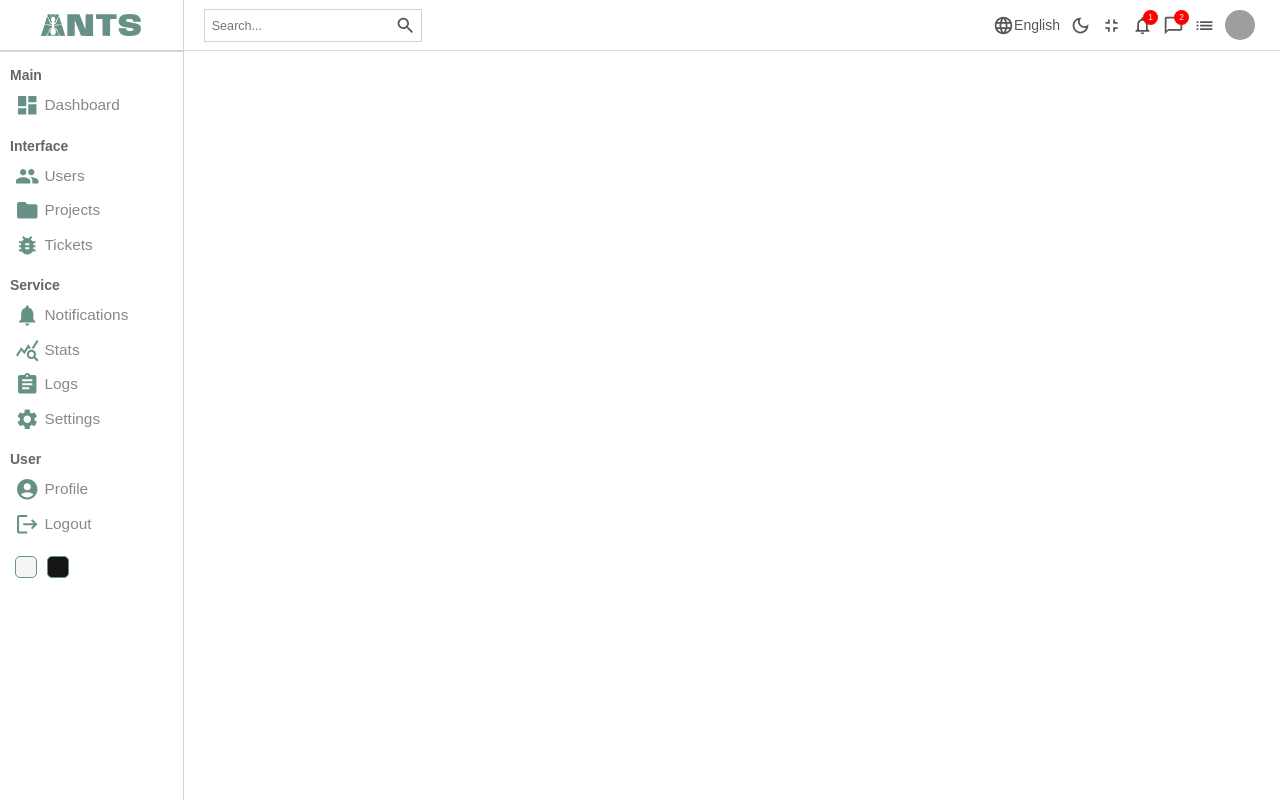
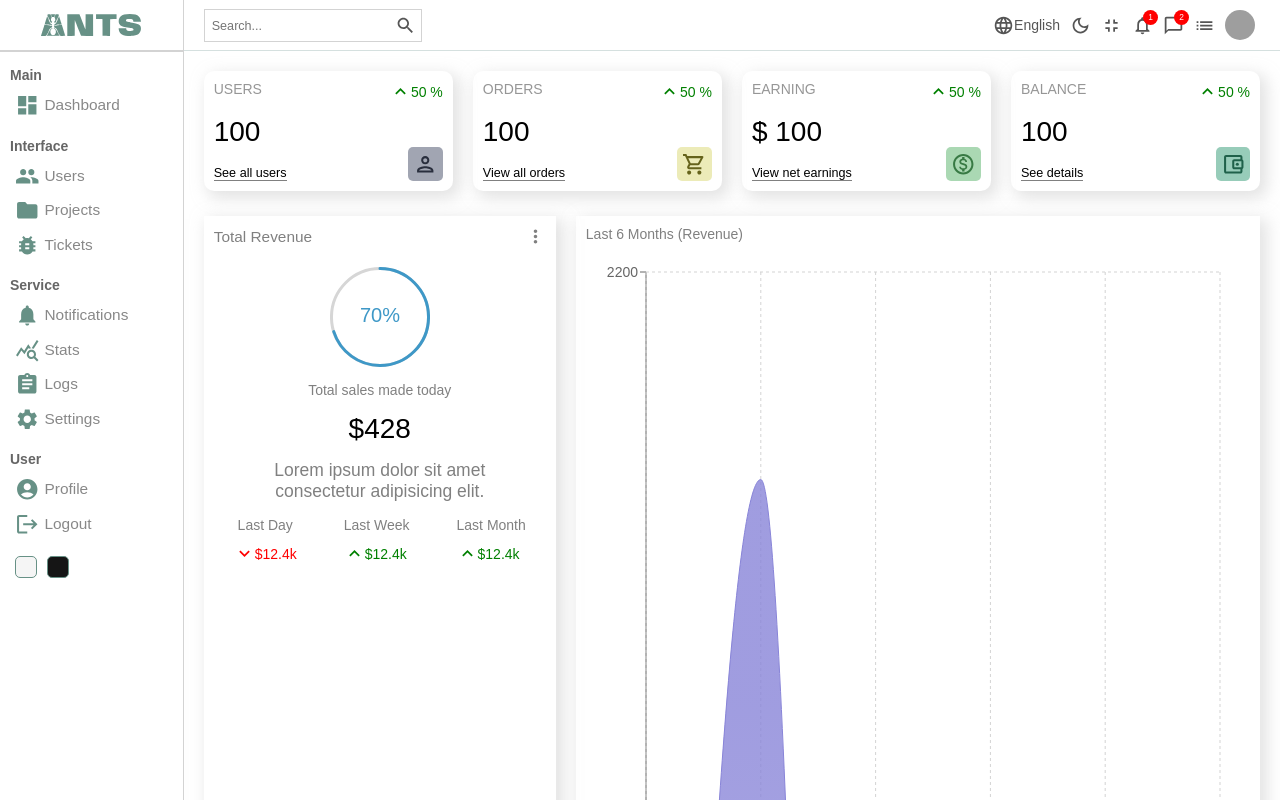
Before and after one commit to ajddev/ants, a React (Create React App) app: page / in a window 1280 px wide. Shown: the top 800 px of the page. Built offline with nearby package versions, Linux system fonts and the light colour scheme; grey boxes are pictures that could not be loaded; a web font is replaced by a local one.

Commit message:
added widgets and charts

```diff
--- a/package.json
+++ b/package.json
@@ -11,9 +11,11 @@
     "@testing-library/react": "^13.1.1",
     "@testing-library/user-event": "^13.5.0",
     "react": "^18.0.0",
+    "react-circular-progressbar": "^2.0.4",
     "react-dom": "^18.0.0",
     "react-router-dom": "^6.3.0",
     "react-scripts": "5.0.1",
+    "recharts": "^2.1.9",
     "sass": "^1.50.1",
     "web-vitals": "^2.1.4"
   },
--- /dev/null
+++ b/src/components/chart/Chart.jsx
@@ -0,0 +1,55 @@
+import "./index.scss";
+import {
+  AreaChart,
+  Area,
+  XAxis,
+  YAxis,
+  CartesianGrid,
+  Tooltip,
+  ResponsiveContainer,
+} from "recharts";
+
+const data = [
+  { name: "January", Total: 1200 },
+  { name: "February", Total: 2100 },
+  { name: "March", Total: 800 },
+  { name: "April", Total: 1600 },
+  { name: "May", Total: 900 },
+  { name: "June", Total: 1700 },
+];
+
+const Chart = () => {
+  return (
+    <div className="chart">
+      <div className="title">Last 6 Months (Revenue)</div>
+      <ResponsiveContainer width="100%" height="100%">
+        <AreaChart
+          width={730}
+          height={250}
+          data={data}
+          margin={{ top: 10, right: 30, left: 0, bottom: 0 }}
+        >
+          <defs>
+            <linearGradient id="total" x1="0" y1="0" x2="0" y2="1">
+              <stop offset="5%" stopColor="#8884d8" stopOpacity={0.8} />
+              <stop offset="95%" stopColor="#8884d8" stopOpacity={0} />
+            </linearGradient>
+          </defs>
+          <XAxis dataKey="name" stroke="gray" />
+          <YAxis />
+          <CartesianGrid strokeDasharray="3 3" className="chart-grid" />
+          <Tooltip />
+          <Area
+            type="monotone"
+            dataKey="Total"
+            stroke="#8884d8"
+            fillOpacity={1}
+            fill="url(#total)"
+          />
+        </AreaChart>
+      </ResponsiveContainer>
+    </div>
+  );
+};
+
+export default Chart;
--- /dev/null
+++ b/src/components/chart/index.scss
@@ -0,0 +1,15 @@
+.chart {
+  flex: 4;
+  -webkit-box-shadow: 5px 5px 15px 2px rgba(0, 0, 0.5);
+  box-shadow: 5px 5px 15px 2px rgba(200, 200, 200, 0.5);
+  padding: 10px;
+  color: gray;
+
+  .title {
+    margin-bottom: 20px;
+  }
+
+  .chart-grid {
+    stroke: rgb(211, 211, 211);
+  }
+}
--- /dev/null
+++ b/src/components/featured/Featured.jsx
@@ -0,0 +1,52 @@
+import "./index.scss";
+import MoreVertIcon from "@mui/icons-material/MoreVert";
+import KeyboardArrowDownIcon from "@mui/icons-material/KeyboardArrowDown";
+import KeyboardArrowUpIcon from "@mui/icons-material/KeyboardArrowUp";
+import { CircularProgressbar } from "react-circular-progressbar";
+import "react-circular-progressbar/dist/styles.css";
+
+const Featured = () => {
+  return (
+    <div className="featured">
+      <div className="top">
+        <h1 className="title">Total Revenue</h1>
+        <MoreVertIcon />
+      </div>
+      <div className="bottom">
+        <div className="featured-chart">
+          <CircularProgressbar value={70} text={"70%"} strokeWidth={3} />
+        </div>
+        <p className="title">Total sales made today</p>
+        <p className="amount">$428</p>
+        <p className="desc">
+          Lorem ipsum dolor sit amet consectetur adipisicing elit.
+        </p>
+        <div className="summary">
+          <div className="item">
+            <div className="item-title">Last Day</div>
+            <div className="item-result negative">
+              <KeyboardArrowDownIcon font-size="100%" />
+              <div className="result-amount">$12.4k</div>
+            </div>
+          </div>
+          <div className="item">
+            <div className="item-title">Last Week</div>
+            <div className="item-result positive">
+              <KeyboardArrowUpIcon font-size="100%" />
+              <div className="result-amount">$12.4k</div>
+            </div>
+          </div>
+          <div className="item">
+            <div className="item-title">Last Month</div>
+            <div className="item-result positive">
+              <KeyboardArrowUpIcon font-size="100%" />
+              <div className="result-amount">$12.4k</div>
+            </div>
+          </div>
+        </div>
+      </div>
+    </div>
+  );
+};
+
+export default Featured;
--- /dev/null
+++ b/src/components/featured/index.scss
@@ -0,0 +1,78 @@
+.featured {
+  flex: 2;
+  -webkit-box-shadow: 5px 5px 15px 2px rgba(0, 0, 0.5);
+  box-shadow: 5px 5px 15px 2px rgba(200, 200, 200, 0.5);
+  padding: 10px;
+
+  .top {
+    display: flex;
+    align-items: center;
+    justify-content: space-between;
+    color: gray;
+
+    .title {
+      font-size: 110%;
+      font-weight: 500;
+    }
+  }
+
+  .bottom {
+    padding: 20px;
+    display: flex;
+    flex-direction: column;
+    align-items: center;
+    justify-content: center;
+    gap: 15px;
+
+    .featured-chart {
+      width: 100px;
+      height: 100px;
+    }
+
+    .title {
+      font-weight: 500;
+      color: gray;
+    }
+
+    .amount {
+      font-size: 200%;
+    }
+
+    .desc {
+      font-weight: 300;
+      font-size: 125%;
+      color: gray;
+      text-align: center;
+    }
+
+    .summary {
+      width: 100%;
+      display: flex;
+      align-items: center;
+      justify-content: space-between;
+
+      .item {
+        text-align: center;
+
+        .item-title {
+          font-size: 100%;
+          color: gray;
+        }
+
+        .item-result {
+          display: flex;
+          align-items: center;
+          margin-top: 10px;
+          font-size: 100%;
+
+          &.positive {
+            color: green;
+          }
+          &.negative {
+            color: red;
+          }
+        }
+      }
+    }
+  }
+}
--- a/src/components/widget/Widget.jsx
+++ b/src/components/widget/Widget.jsx
@@ -0,0 +1,105 @@
+import "./index.scss";
+import KeyboardArrowUpIcon from "@mui/icons-material/KeyboardArrowUp";
+import PersonOutlinedIcon from "@mui/icons-material/PersonOutlined";
+import ShoppingCartOutlinedIcon from "@mui/icons-material/ShoppingCartOutlined";
+import MonetizationOutlinedIcon from "@mui/icons-material/MonetizationOnOutlined";
+import AccountBalanceWalletOutlinedIcon from "@mui/icons-material/AccountBalanceWalletOutlined";
+
+const Widget = ({ type }) => {
+  let data;
+
+  // temp
+  const amount = 100;
+  const diff = 50;
+
+  switch (type) {
+    case "user":
+      data = {
+        title: "USERS",
+        isMoney: false,
+        link: "See all users",
+        icon: (
+          <PersonOutlinedIcon
+            className="icon"
+            style={{
+              backgroundColor: "rgba(69, 77, 102, 0.5)",
+              color: "rgb(41, 46, 61)",
+            }}
+          />
+        ),
+      };
+      break;
+    case "order":
+      data = {
+        title: "ORDERS",
+        isMoney: false,
+        link: "View all orders",
+        icon: (
+          <ShoppingCartOutlinedIcon
+            className="icon"
+            style={{
+              backgroundColor: "rgba(218, 216, 115, 0.5)",
+              color: "rgb(101, 99,27)",
+            }}
+          />
+        ),
+      };
+      break;
+    case "earning":
+      data = {
+        title: "EARNING",
+        isMoney: true,
+        link: "View net earnings",
+        icon: (
+          <MonetizationOutlinedIcon
+            className="icon"
+            style={{
+              backgroundColor: "rgba(87, 178, 104, 0.5)",
+              color: "rgb(56,122,68",
+            }}
+          />
+        ),
+      };
+      break;
+    case "balance":
+      data = {
+        title: "BALANCE",
+        isMoney: false,
+        link: "See details",
+        icon: (
+          <AccountBalanceWalletOutlinedIcon
+            className="icon"
+            style={{
+              backgroundColor: "rgba(48, 153, 117, 0.5)",
+              color: "rgb(31,97,74)",
+            }}
+          />
+        ),
+      };
+      break;
+    default:
+      break;
+  }
+  console.log(data);
+
+  return (
+    <div className="widget">
+      <div className="left">
+        <span className="title">{data.title}</span>
+        <span className="counter">
+          {data.isMoney && "$"} {amount}
+        </span>
+        <span className="link">{data.link}</span>
+      </div>
+      <div className="right">
+        <div className="percentage positive">
+          <KeyboardArrowUpIcon />
+          {diff} %
+        </div>
+        {data.icon}
+      </div>
+    </div>
+  );
+};
+
+export default Widget;
--- a/src/components/widget/index.scss
+++ b/src/components/widget/index.scss
@@ -0,0 +1,54 @@
+.widget {
+  display: flex;
+  justify-content: space-between;
+  flex: 1;
+  padding: 10px;
+  -webkit-box-shadow: 5px 5px 15px 2px rgba(0, 0, 0.5);
+  box-shadow: 5px 5px 15px 2px rgba(200, 200, 200, 0.5);
+  border-radius: 10px;
+  height: 100px;
+}
+
+.left,
+.right {
+  display: flex;
+  flex-direction: column;
+  justify-content: space-between;
+
+  .title {
+    font-weight: 500;
+    font-size: 100%;
+    color: rgb(150, 150, 150);
+  }
+
+  .counter {
+    font-size: 200%;
+    font-weight: 300;
+  }
+
+  .link {
+    width: max-content;
+    font-size: 90%;
+    border-bottom: 1px solid gray;
+  }
+
+  .percentage {
+    font-size: 100%;
+    display: flex;
+    align-items: center;
+
+    &.positive {
+      color: green;
+    }
+    &.negative {
+      color: red;
+    }
+  }
+  .icon {
+    font-size: 175%;
+    padding: 5px;
+    background-color: rgba(103, 145, 134, 0.5);
+    border-radius: 5px;
+    align-self: flex-end;
+  }
+}
--- a/src/pages/home/Home.jsx
+++ b/src/pages/home/Home.jsx
@@ -1,6 +1,9 @@
 import "./index.scss";
 import Sidebar from "../../components/sidebar/Sidebar";
 import Navbar from "../../components/navbar/Navbar";
+import Widget from "../../components/widget/Widget";
+import Featured from "../../components/featured/Featured";
+import Chart from "../../components/chart/Chart";
 
 const Home = () => {
   return (
@@ -8,6 +11,16 @@ const Home = () => {
       <Sidebar />
       <div className="home-container">
         <Navbar />
+        <div className="widgets">
+          <Widget type="user" />
+          <Widget type="order" />
+          <Widget type="earning" />
+          <Widget type="balance" />
+        </div>
+        <div className="charts">
+          <Featured />
+          <Chart />
+        </div>
       </div>
     </div>
   );
--- a/src/pages/home/index.scss
+++ b/src/pages/home/index.scss
@@ -3,5 +3,16 @@
 
   .home-container {
     flex: 6;
+
+    .widgets,
+    .charts {
+      display: flex;
+      padding: 20px;
+      gap: 20px;
+    }
+
+    .charts {
+      padding: 5px 20px;
+    }
   }
 }
```
Also changed, not shown: 1 other file (tests, documents, lock files or other folders).
